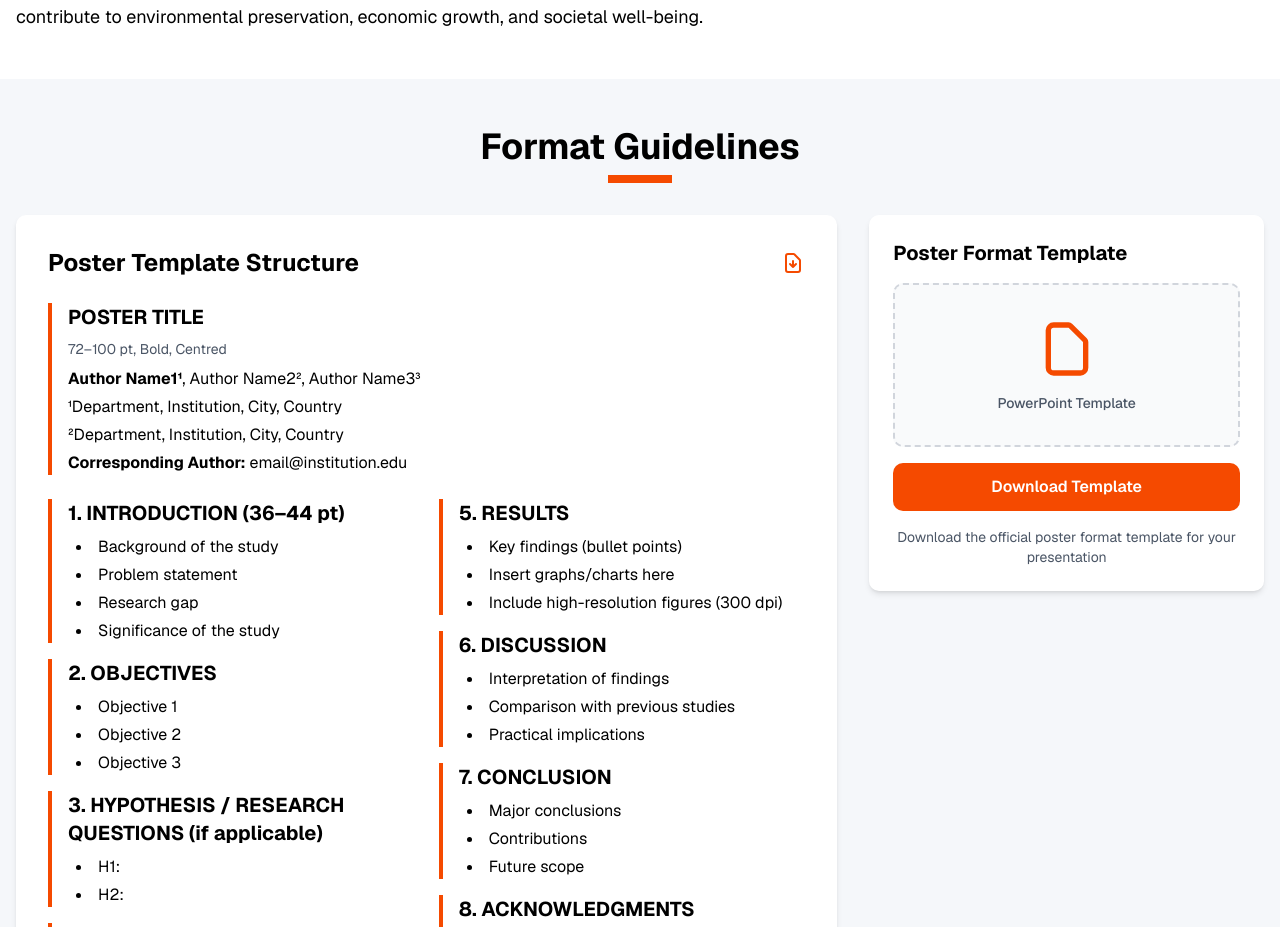
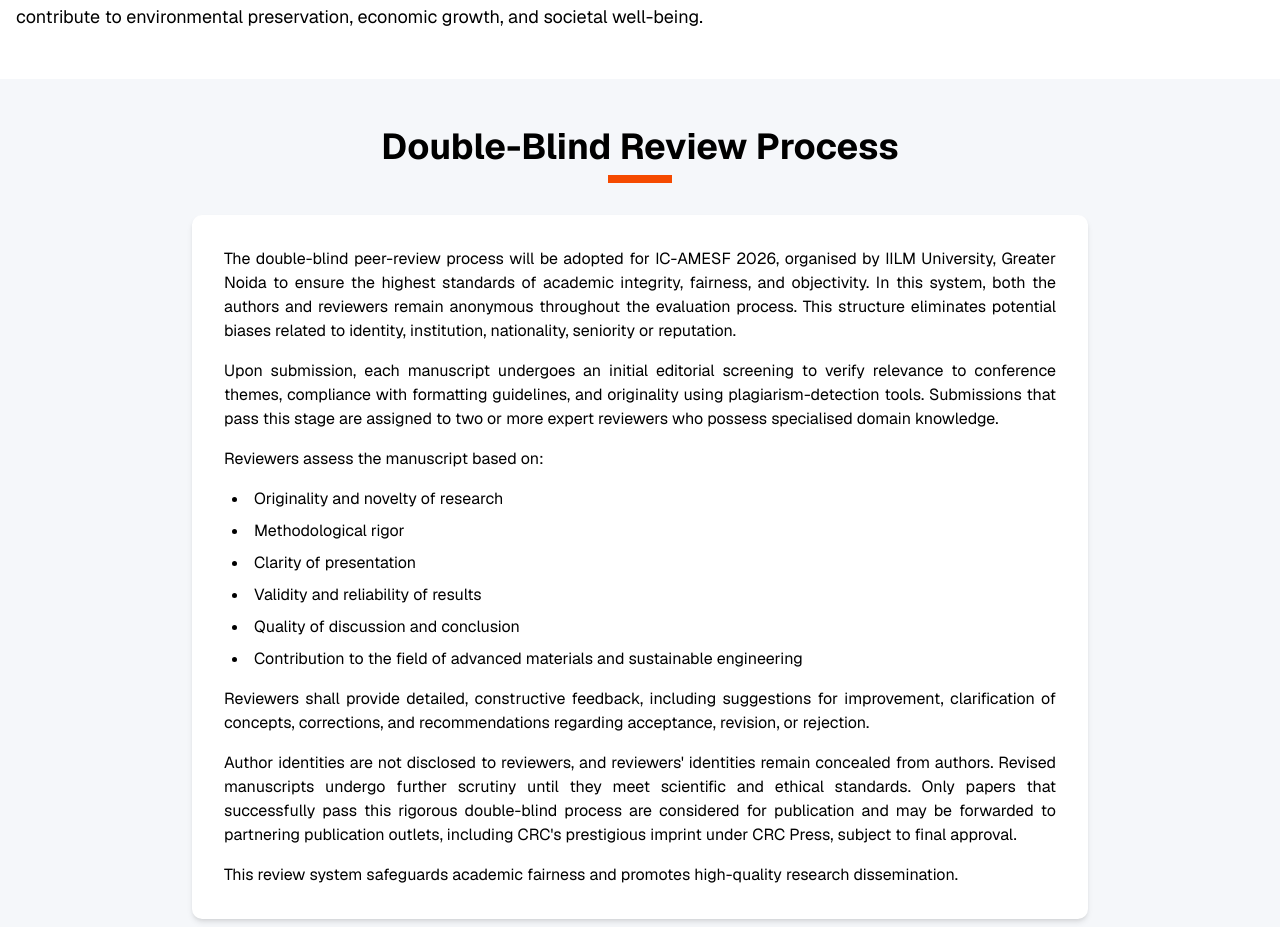
Before and after one commit to godstark82/amesf, a Next.js app: page / in a window 1280 px wide. Shown: the part 1047-1974 px from the top of the page. Built offline with nearby package versions, Linux system fonts and the light colour scheme.

Commit message:
Double-Blind Review Process

```diff
--- a/app/page.tsx
+++ b/app/page.tsx
@@ -8,7 +8,7 @@ import Header from "@/components/Header";
 import Hero from "@/components/home/Hero";
 import ConferenceScheduleDownload from "@/components/home/ConferenceScheduleDownload";
 import Overview from "@/components/home/Overview";
-import PosterGuidelines from "@/components/home/PosterGuidelines";
+import ReviewProcessAndEthics from "@/components/home/ReviewProcessAndEthics";
 import Tracks from "@/components/home/Tracks";
 import ImportantDates from "@/components/home/ImportantDates";
 import KeynoteSpeakers from "@/components/home/KeynoteSpeakers";
@@ -21,7 +21,7 @@ const Home = () => {
             <ConferenceScheduleDownload />
             {/* <MinisterSection /> */}
             <Overview />
-            <PosterGuidelines />
+            <ReviewProcessAndEthics />
             <Association />
             <Aim />
             <Objective />
--- /dev/null
+++ b/components/home/ReviewProcessAndEthics.tsx
@@ -0,0 +1,93 @@
+import SectionHeader from "../common/SectionHeader";
+
+export default function ReviewProcessAndEthics() {
+    return (
+        <section className="bg-[#f5f7fa] py-12">
+            <div className="container mx-auto px-4">
+                <SectionHeader title="Double-Blind Review Process" />
+
+                <div className="max-w-4xl mx-auto space-y-8 text-black">
+                    <div className="bg-white p-6 md:p-8 rounded-lg shadow-md space-y-4 text-justify">
+                        <p>
+                            The double-blind peer-review process will be adopted for IC-AMESF 2026, organised by IILM University, Greater Noida to ensure the highest standards of academic integrity, fairness, and objectivity. In this system, both the authors and reviewers remain anonymous throughout the evaluation process. This structure eliminates potential biases related to identity, institution, nationality, seniority or reputation.
+                        </p>
+                        <p>
+                            Upon submission, each manuscript undergoes an initial editorial screening to verify relevance to conference themes, compliance with formatting guidelines, and originality using plagiarism-detection tools. Submissions that pass this stage are assigned to two or more expert reviewers who possess specialised domain knowledge.
+                        </p>
+                        <p>Reviewers assess the manuscript based on:</p>
+                        <ul className="list-disc list-inside space-y-2 ml-2">
+                            <li>Originality and novelty of research</li>
+                            <li>Methodological rigor</li>
+                            <li>Clarity of presentation</li>
+                            <li>Validity and reliability of results</li>
+                            <li>Quality of discussion and conclusion</li>
+                            <li>Contribution to the field of advanced materials and sustainable engineering</li>
+                        </ul>
+                        <p>
+                            Reviewers shall provide detailed, constructive feedback, including suggestions for improvement, clarification of concepts, corrections, and recommendations regarding acceptance, revision, or rejection.
+                        </p>
+                        <p>
+                            Author identities are not disclosed to reviewers, and reviewers&apos; identities remain concealed from authors. Revised manuscripts undergo further scrutiny until they meet scientific and ethical standards. Only papers that successfully pass this rigorous double-blind process are considered for publication and may be forwarded to partnering publication outlets, including CRC&apos;s prestigious imprint under CRC Press, subject to final approval.
+                        </p>
+                        <p>
+                            This review system safeguards academic fairness and promotes high-quality research dissemination.
+                        </p>
+                    </div>
+
+                    <div>
+                        <h3 className="text-2xl font-bold text-black mb-6 text-center">Ethics and Malpractice Statement</h3>
+                        <div className="bg-white p-6 md:p-8 rounded-lg shadow-md space-y-6 text-justify">
+                            <p>
+                                IC-AMESF 2026 is committed to maintaining the highest standards of publication ethics and professional responsibility. The conference follows internationally accepted guidelines to prevent unethical practices, academic misconduct, and compromise of scientific integrity.
+                            </p>
+
+                            <div>
+                                <h4 className="text-xl font-bold text-black mb-3">Ethical Responsibilities of Authors</h4>
+                                <p className="mb-3">Authors must ensure that:</p>
+                                <ul className="list-disc list-inside space-y-2 ml-2">
+                                    <li>Their work is original, unpublished, and not under review elsewhere.</li>
+                                    <li>All data presented is accurate, verifiable, and free from manipulation.</li>
+                                    <li>Appropriate citations and acknowledgements are provided for all referenced work.</li>
+                                    <li>All contributors are listed as authors based on significant scholarly contribution.</li>
+                                    <li>Plagiarism in any form, including self-plagiarism, is strictly prohibited.</li>
+                                </ul>
+                                <p className="mt-3">
+                                    Any detected malpractice—fabrication, falsification of data, duplicate submission, or uncredited use of others&apos; work—results in immediate rejection.
+                                </p>
+                            </div>
+
+                            <div>
+                                <h4 className="text-xl font-bold text-black mb-3">Ethical Responsibilities of Reviewers</h4>
+                                <p className="mb-3">Reviewers must:</p>
+                                <ul className="list-disc list-inside space-y-2 ml-2">
+                                    <li>Evaluate manuscripts objectively, fairly, and confidentially.</li>
+                                    <li>Avoid conflicts of interest related to personal, financial, or professional relationships.</li>
+                                    <li>Provide constructive comments without bias or improper criticism.</li>
+                                    <li>Maintain strict confidentiality and not use unpublished data for personal advantage.</li>
+                                </ul>
+                            </div>
+
+                            <div>
+                                <h4 className="text-xl font-bold text-black mb-3">Ethical Responsibilities of Editors</h4>
+                                <p className="mb-3">Editors must:</p>
+                                <ul className="list-disc list-inside space-y-2 ml-2">
+                                    <li>Ensure a transparent and unbiased editorial process.</li>
+                                    <li>Avoid conflicts of interest and assign reviewers solely based on expertise.</li>
+                                    <li>Uphold confidentiality of all submitted materials.</li>
+                                    <li>Take corrective action if ethical concerns arise, including retraction or withdrawal of papers.</li>
+                                </ul>
+                            </div>
+
+                            <div>
+                                <h4 className="text-xl font-bold text-black mb-3">Publication Integrity</h4>
+                                <p>
+                                    The conference adheres to global ethical guidelines to ensure that the proceedings and associated publications meet the highest academic standards. Any publication in collaboration with international publishers—including those aligned with CRC&apos;s academic imprint—must comply with strict ethical protocols. The organising committee reserves the right to reject or remove any paper found violating ethical or scientific norms.
+                                </p>
+                            </div>
+                        </div>
+                    </div>
+                </div>
+            </div>
+        </section>
+    );
+}
```
